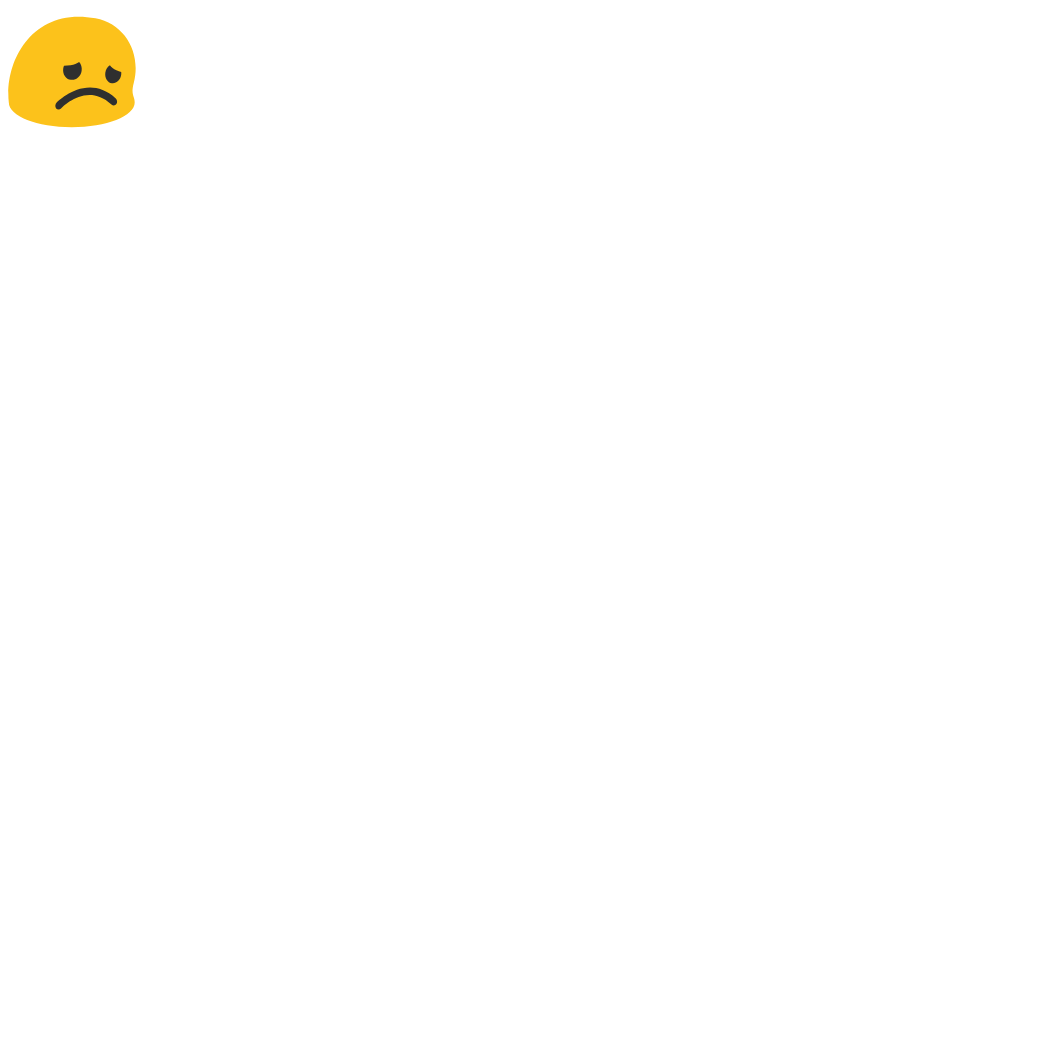
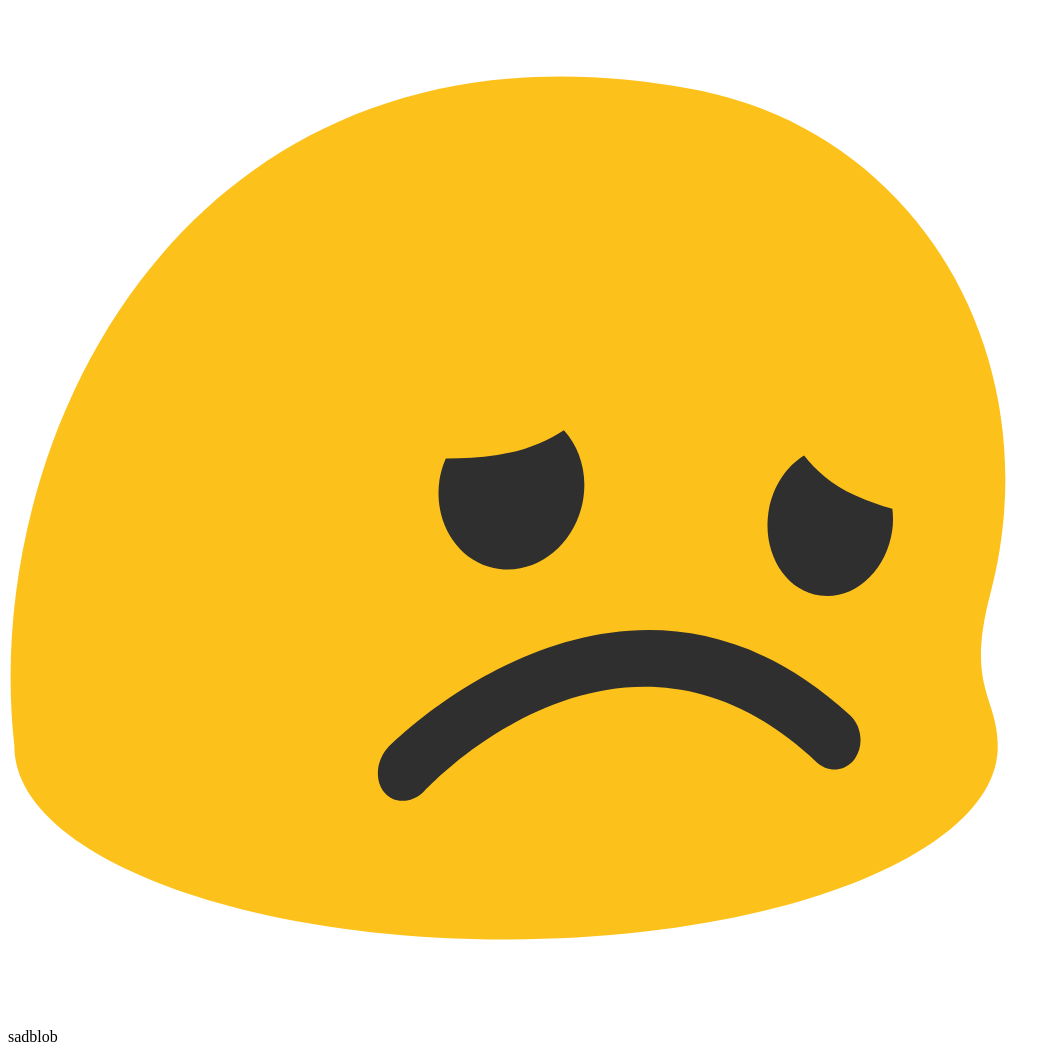
Before and after one commit to Zenith222/sadblob, a plain HTML site: page index.html in a window 1280 px wide. Shown: the whole page, without its empty margins (0-1061 px from the left). Before the commit the page ends 1020 px from the top, so only its background shows below. Drawn offline with Linux system fonts and the light colour scheme.

Commit message:
Add files via upload

```diff
--- a/index.html
+++ b/index.html
@@ -2,14 +2,15 @@
 <html>
 <body>
 
-<svg xmlns="http://www.w3.org/2000/svg" xmlns:xlink="http://www.w3.org/1999/xlink" version="1.1" id="レイヤー_1" x="0px" y="0px" width="1000px" height="1000px" viewBox="0 0 128 128 enable-background="new 0 0 128 128" xml:space="preserve">
-<g>
-	<path fill="#FCC21B" d="M125.74,74.99c7.8-29.67-8.74-59.2-38.23-64.63C24.09-1.31-3.79,53.68,0.82,94.54   c0,13.63,28.19,24.69,62.94,24.69c34.74,0,62.93-11.06,62.93-24.69C126.69,88.07,122.56,87.09,125.74,74.99z"/>
-	<path fill="#2F2F2F" d="M55.23,60.38c0.15-0.97,0.44-1.87,0.81-2.73c2.01,0.01,4.18-0.1,6.6-0.45c3.56-0.51,6.32-1.74,8.52-3.16   c1.96,2.16,2.99,5.31,2.49,8.67c-0.84,5.68-5.65,9.75-10.75,9.09C57.82,71.18,54.39,66.06,55.23,60.38z"/>
-	<path fill="#2F2F2F" d="M108.4,96.08c-1.19,1.67-3.39,1.88-4.94,0.43C79.04,73.42,54.44,99,53.32,100.19   c-0.82,0.87-1.82,1.28-2.81,1.29c-0.89,0.01-1.75-0.35-2.36-1.1c-1.27-1.58-1.01-4.16,0.54-5.79c0.34-0.32,30.23-30.64,59.09-4.06   C109.29,91.93,109.58,94.41,108.4,96.08z"/>
-	<path fill="#2F2F2F" d="M113.19,66.81c-0.73,5.24-4.88,9-9.25,8.4c-4.38-0.59-7.34-5.32-6.62-10.57c0.47-3.27,2.26-5.95,4.58-7.37   c1.48,1.89,3.52,3.75,6.51,5.09c1.7,0.78,3.28,1.31,4.79,1.74C113.3,64.99,113.32,65.88,113.19,66.81z"/>
-</g>
-</svg>
+<img
+    src="sadblob.svg"
+    alt="sadblob"
+    height="1000"
+    width="1000" />
+
+<p>
+sadblob
+</p>
 
 </body>
 </html>
```
